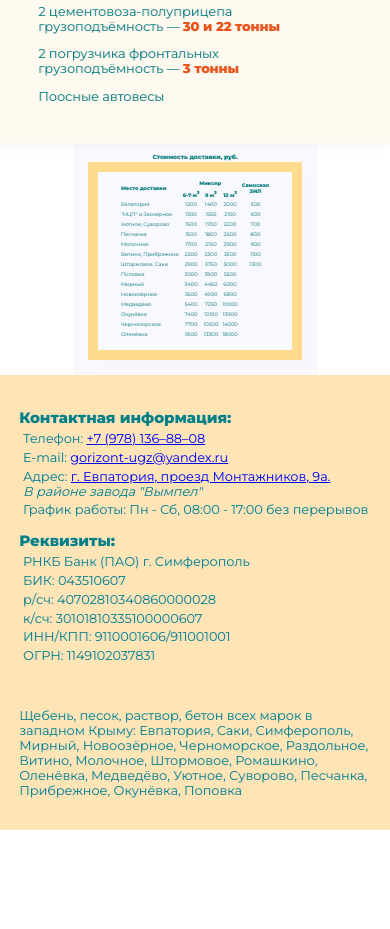
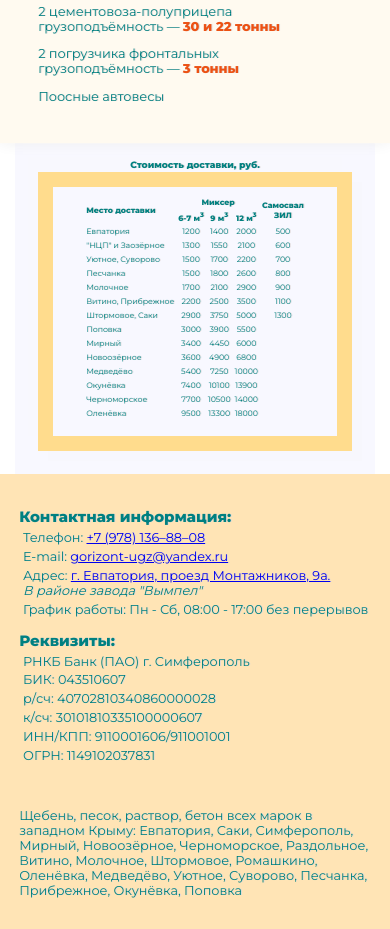
Before and after one commit to gooddha/beton, a plain HTML site: page index.html in a window 390 px wide. Shown: the part 1691-2620 px from the top of the page. Before the commit the page ends 2521 px from the top, so only its background shows below. Drawn offline with Linux system fonts and the light colour scheme.

Commit message:
some responsivness tunes

```diff
--- a/main.css
+++ b/main.css
@@ -333,7 +333,7 @@ footer #map {
     }
 
     main table {
-        font-size: 0.4em;
+        font-size: 2vw;
     }
 
 }
```
